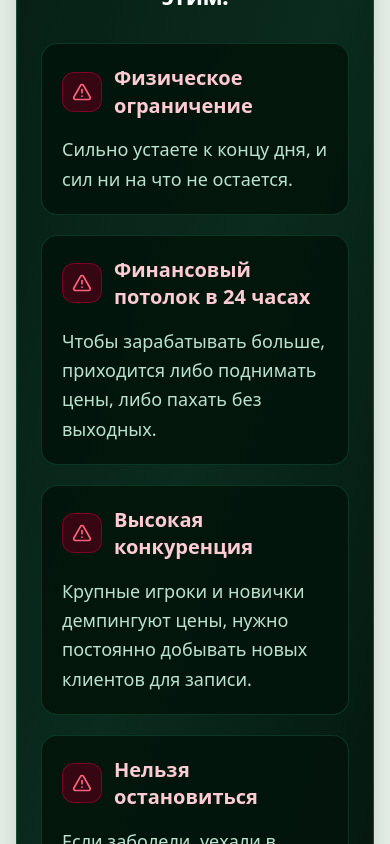
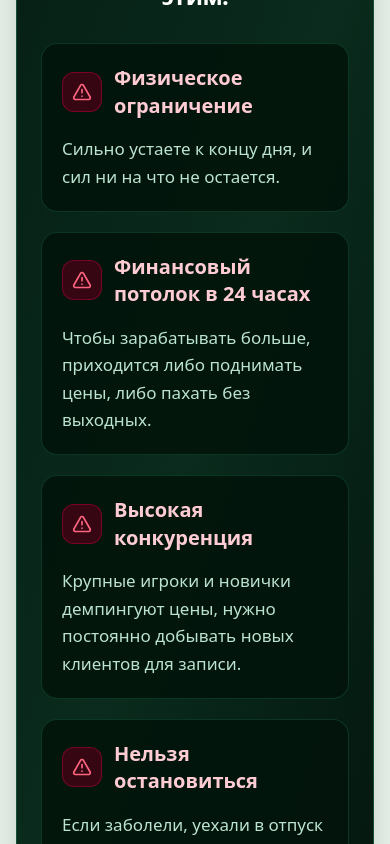
Before and after one commit to yanvoronkov/olylife, a React (Vite) app: page / in a window 390 px wide. Shown: the part 2240-3084 px from the top of the page. Built offline with nearby package versions, Linux system fonts and the light colour scheme; no server answers.

Commit message:
style: set mobile card description font size to 17px

```diff
--- a/src/components/TargetAudienceSection.tsx
+++ b/src/components/TargetAudienceSection.tsx
@@ -99,7 +99,7 @@ export const TargetAudienceSection: React.FC<TargetAudienceSectionProps> = ({
                   <h4 className="hidden md:block text-base font-bold text-rose-200 mb-1">
                     {pain.text}
                   </h4>
-                  <p className="text-[18px] md:text-sm text-emerald-100/90 leading-relaxed font-normal">
+                  <p className="text-[17px] md:text-sm text-emerald-100/90 leading-relaxed font-normal">
                     {pain.highlight}
                   </p>
                 </div>
```
